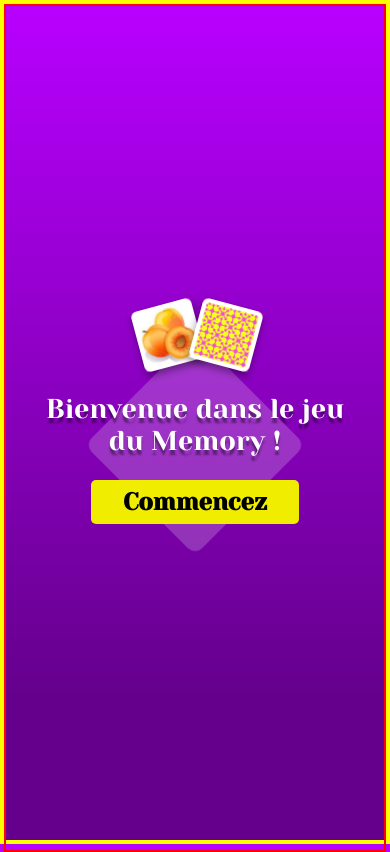
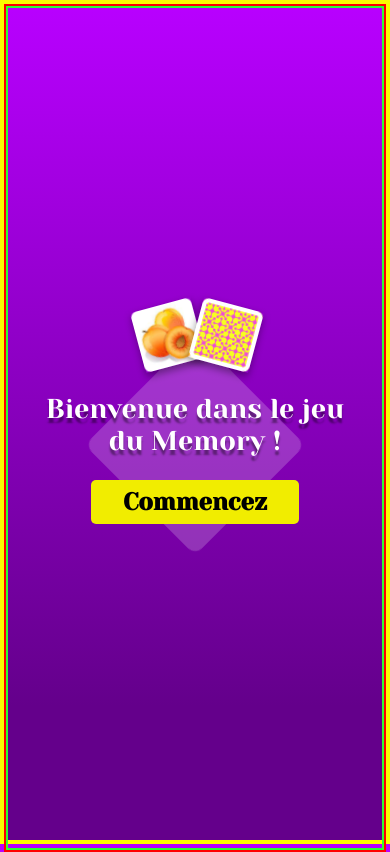
Before and after one commit to SergioTrinquet/Memory_Game, a Vue app: page / in a window 390 px wide. Built offline with nearby package versions, Linux system fonts and the light colour scheme; a web font is replaced by a local one.

Commit message:
Suite test mobile

```diff
--- a/src/App.vue
+++ b/src/App.vue
@@ -63,6 +63,7 @@ body {
 /* Ajouté le 22/06/2022 */
 #app {
   height: 100vh;
+  border: solid 2px rgb(48, 255, 48);
 }
 /* FIN Ajout le 22/06/2022 */
 
```
